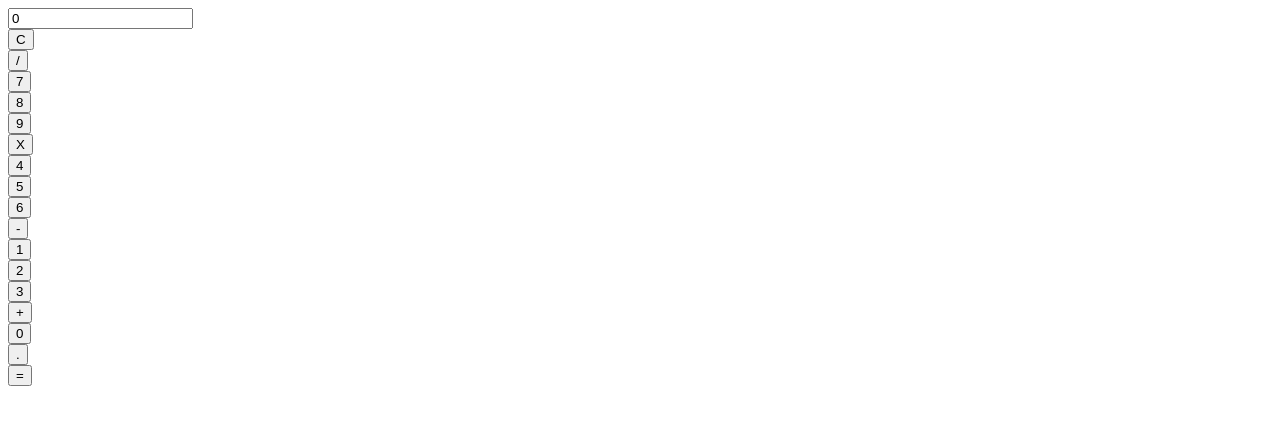
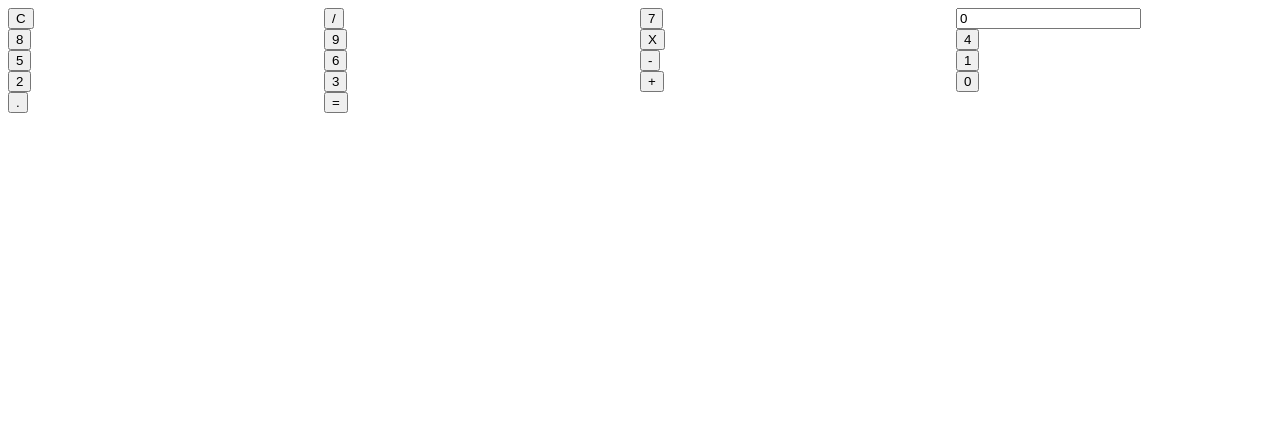
Before and after one commit to yves0409/simple-react-calculator, a React (Create React App) app: page / in a window 1280 px wide. Shown: the top 424 px of the page. Built offline with nearby package versions, Linux system fonts and the light colour scheme.

Commit message:
basic styling

```diff
--- a/src/App.js
+++ b/src/App.js
@@ -1,5 +1,6 @@
 import React, { Component } from 'react';
-import Button from "./components/Button"
+import Button from "./components/Button";
+import "./css/style.css"
 
 class App extends Component {
   constructor(props){
@@ -16,6 +17,7 @@
   }
 
   addToCurrent=(symbol)=>{
+    console.log('symbol');
     this.setState({current:this.state.current + symbol})
   }
   render(){
@@ -42,7 +44,7 @@
       <div className="App">
         <input className="result" type="text" value={this.state.current}/>
         {buttons.map((btn,i)=> {
-          return <Button symbol={btn.symbol} cols={btn.cols} action={(symbol)=> btn.action}/>
+          return <Button key={i} symbol={btn.symbol} cols={btn.cols} action={(symbol)=> btn.action(symbol)}/>
         })}
       </div>
     )
--- a/src/components/Button.js
+++ b/src/components/Button.js
@@ -3,8 +3,8 @@
 class Button extends Component {
     render(){
         return (
-            <div>
-                <button className="calc-button">{this.props.symbol}</button>
+            <div className={`column-${this.props.cols}`}>
+                <button className="calc-button" onClick={()=> this.props.action(this.props.symbol)}>{this.props.symbol}</button>
             </div>
         )
     }
--- /dev/null
+++ b/src/css/style.css
@@ -0,0 +1,14 @@
+.column-3 {
+    width: 75%;
+    float:left;
+}
+
+.column-2 {
+    width: 50%;
+    float:left;
+}
+
+.column-1 {
+    width: 25%;
+    float:left;
+}
```
Also changed, not shown: 1 other file (tests, documents, lock files or other folders).
